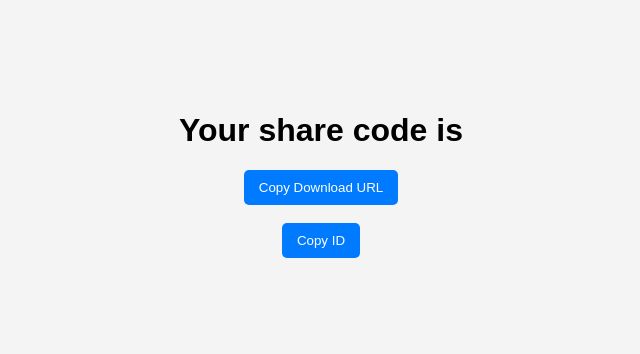
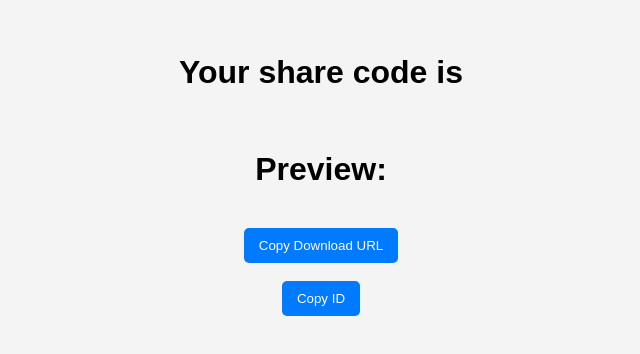
Before and after one commit to AyliasTheCoder/Sharefy-Dot-App, a website: page public/share.html in a window 1280 px wide. Shown: the part 226-580 px from the top of the page, without its empty margins (319-959 px from the left). Drawn offline with Linux system fonts and the light colour scheme; no server answers.

Commit message:
Update share.html

```diff
--- a/public/share.html
+++ b/public/share.html
@@ -10,7 +10,12 @@
   <body>
     <h1 id="code"></h1>
 
+    <br />
+
+    <h1>Preview:</h1>
     <div id="preview"></div>
+
+    <br />
 
     <button id="copy-dl-url" onclick="copy_dl_url()">Copy Download URL</button>
     <br />
```
